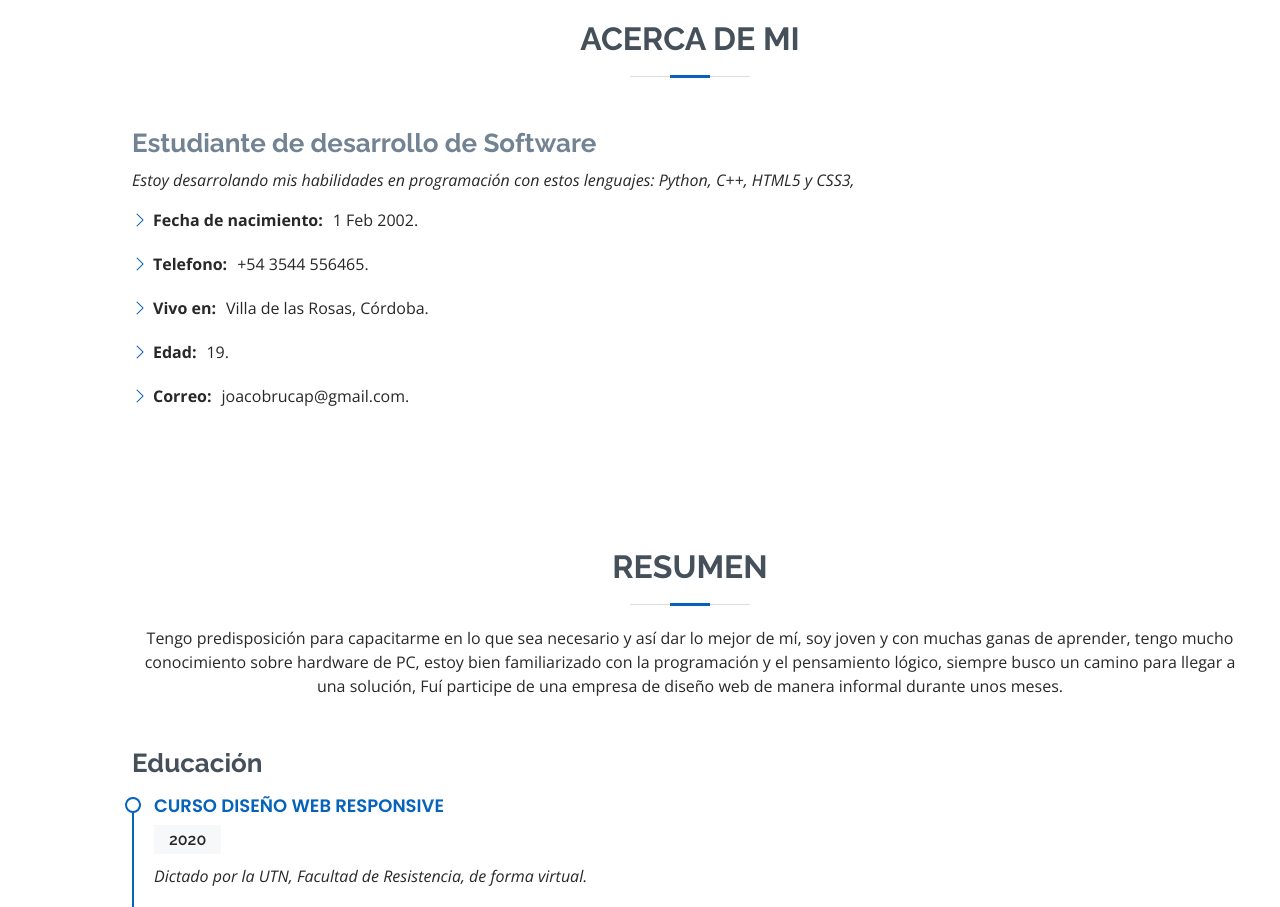
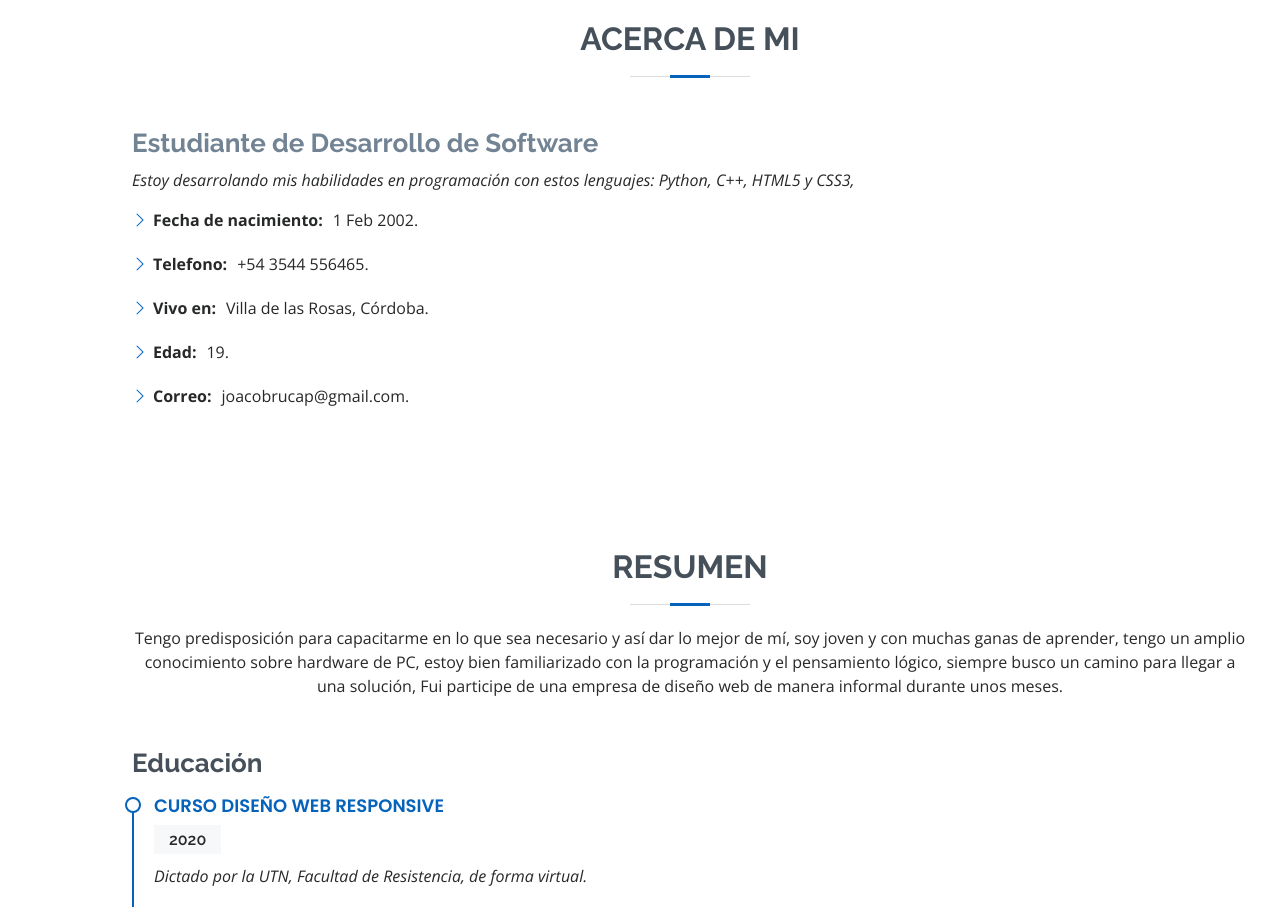
Before and after one commit to Joaco076/JoacoCV, a plain HTML site: page index.html in a window 1280 px wide. Shown: the part 840-1747 px from the top of the page. Drawn offline with nearby package versions, Linux system fonts and the light colour scheme.

Commit message:
correccionesortograficas

```diff
--- a/index.html
+++ b/index.html
@@ -76,7 +76,7 @@
         <div class="row">
 
           <div class="col-lg-8 pt-4 pt-lg-0 content">
-            <h3>Estudiante de desarrollo de Software</h3>
+            <h3>Estudiante de Desarrollo de Software</h3>
             <p class="fst-italic">
               Estoy desarrolando mis habilidades en programación con estos lenguajes: Python, C++, HTML5 y CSS3,
             </p>
@@ -111,8 +111,8 @@
 
         <div class="section-title">
           <h2>Resumen</h2>
-          <p>Tengo predisposición para capacitarme en lo que sea necesario y así dar lo mejor de mí, soy joven y con muchas ganas de aprender, tengo mucho conocimiento sobre hardware de PC,
-             estoy bien familiarizado con la programación y el pensamiento lógico, siempre busco un camino para llegar a una solución, Fuí participe de una empresa de diseño web de manera informal durante unos meses.</p>
+          <p>Tengo predisposición para capacitarme en lo que sea necesario y así dar lo mejor de mí, soy joven y con muchas ganas de aprender, tengo un amplio conocimiento sobre hardware de PC,
+             estoy bien familiarizado con la programación y el pensamiento lógico, siempre busco un camino para llegar a una solución, Fui participe de una empresa de diseño web de manera informal durante unos meses.</p>
         </div>
 
         <div class="row">
```
